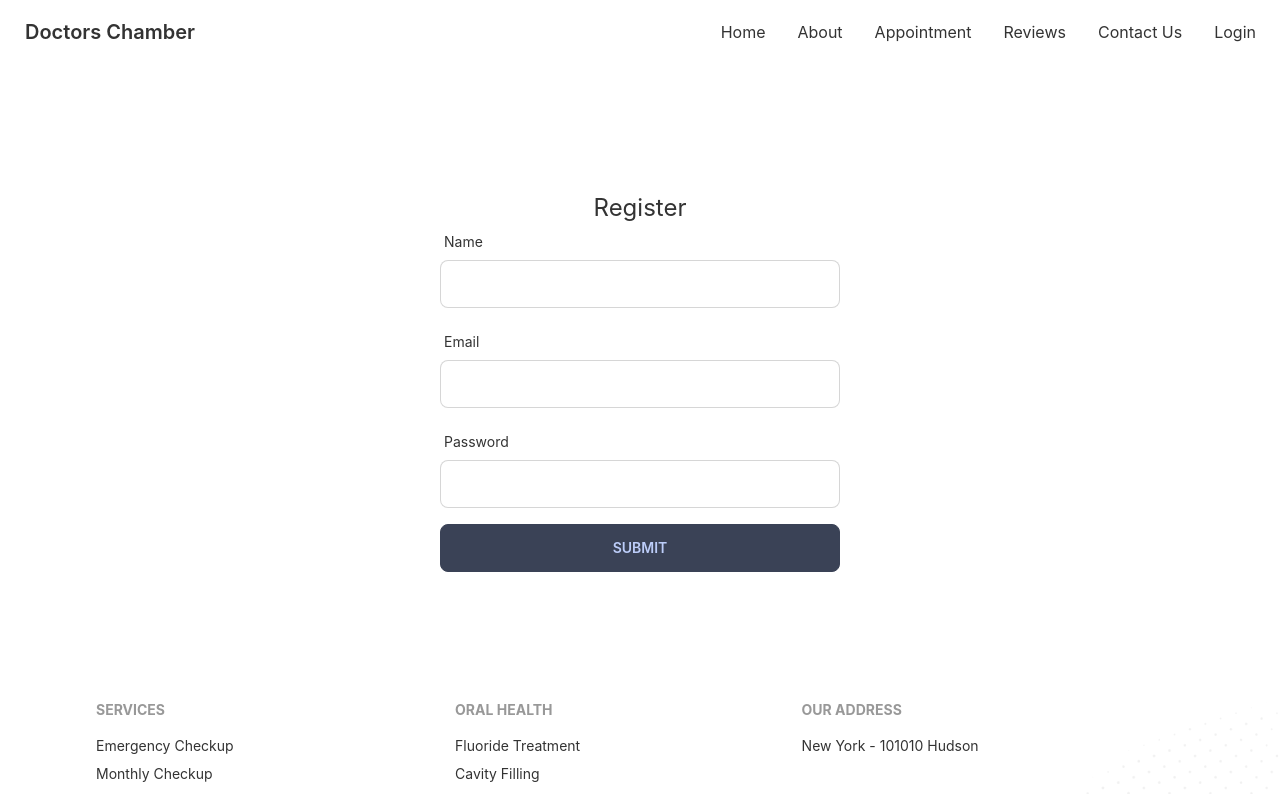
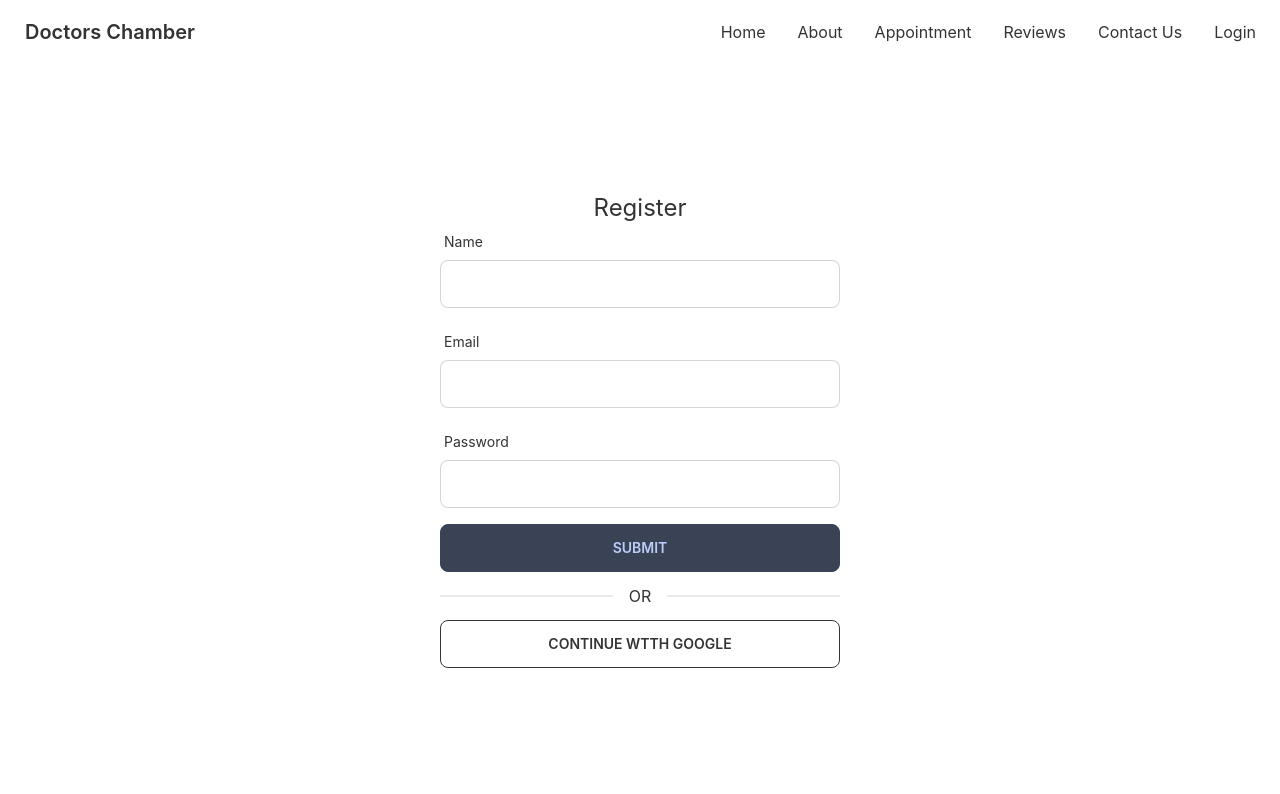
Before and after one commit to git-sujon/doctors-chamber-client, a React (Create React App) app: page /register in a window 1280 px wide. Shown: the top 794 px of the page. Built offline with nearby package versions, Linux system fonts and the light colour scheme.

Commit message:
Register page ccomplete

```diff
--- a/src/Pages/Login/Login.js
+++ b/src/Pages/Login/Login.js
@@ -6,7 +6,9 @@ const Login = () => {
 
     const {register, handleSubmit} =useForm()
 
+    const googleHandler =() => {
 
+    }
 
   return (
     <div className="my-32 px-10">
--- a/src/Pages/Register/Register.js
+++ b/src/Pages/Register/Register.js
@@ -8,7 +8,9 @@ const Register = () => {
     }
   });
 
+const googleHandler =() => {
 
+}
 
   return (
     <div className="my-32 px-10">
@@ -64,7 +66,10 @@ const Register = () => {
         </div>
 
         <input type="submit" value="Submit" className="btn btn-accent" />
+        <div className="divider">OR</div>
+        <button onClick={googleHandler} className="btn btn-outline">Continue Wtth Google</button>
       </form>
+
     </div>
   );
 };
```
